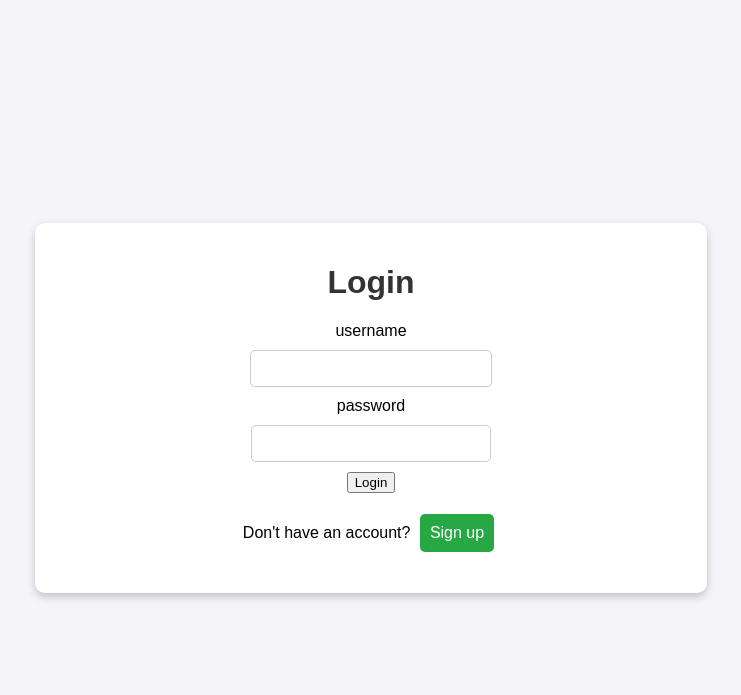
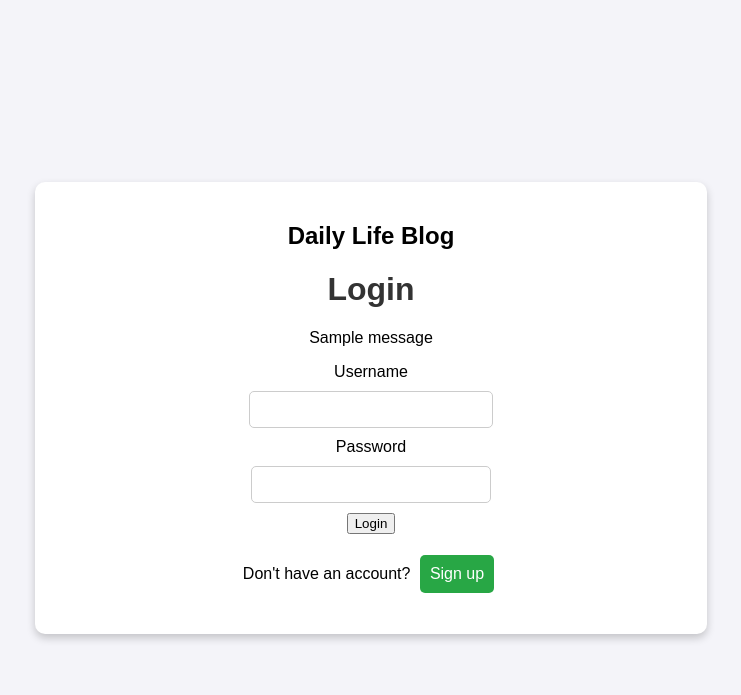
Before and after one commit to Prang752/WEB_flask, a Flask app: page /login in a window 1280 px wide. Shown: the top 695 px of the page, without its empty margins (269-1010 px from the left). Run offline with Flask 3, Linux system fonts and the light colour scheme; tables that the repository leaves empty hold one stand-in row (values such as "Sample post"); one stand-in notice (Sample message) is shown; some libraries are stand-ins or nearby versions.

Commit message:
add text Wrong passwor inlogin page

```diff
--- a/app.py
+++ b/app.py
@@ -14,6 +14,7 @@
 from flask_migrate import Migrate
 from flask.cli import AppGroup
 from flask import flash
+from flask import flash, redirect, url_for
 
 app = Flask(__name__)
 app.config['SQLALCHEMY_DATABASE_URI'] = 'sqlite:///blog.db'
@@ -83,13 +84,12 @@
         user = User.query.filter_by(username=username).first()
 
         if user is None or not check_password_hash(user.password, password):
-            return "Invalid username or password!", 400
+            flash('Invalid username or password!', 'error')
+            return redirect(url_for('login'))
 
-        # if check_password_hash(user.password, password):
         login_user(user)
         return redirect('/')
-    else:
-        return render_template('login.html')
+    return render_template('login.html')
 
 
 @app.route('/logout')
--- a/templates/index.html
+++ b/templates/index.html
@@ -4,7 +4,7 @@
 
 {% block content %}
 <div class="container mt-4">
-    <h1 class="text-center mb-4">BlogApplication</h1>
+    <h1 class="text-center mb-4">Daily Life Blog</h1>
 
     <div class="d-flex justify-content-between mb-4">
         <a href="/create" class="btn btn-primary">➕ New Post</a>
--- a/templates/login.html
+++ b/templates/login.html
@@ -4,14 +4,29 @@
 
     {% block content %}
     <div class="container mt-5">
+        <div class="d-flex justify-content-start mb-4">
+            <h2>Daily Life Blog</h2>
+        </div>
+
         <h1>Login</h1>
+
+        {% with messages = get_flashed_messages(with_categories=true) %}
+        {% if messages %}
+        <div class="alert alert-danger">
+            {% for category, message in messages %}
+            <p>{{ message }}</p>
+            {% endfor %}
+        </div>
+        {% endif %}
+        {% endwith %}
+
         <form method="POST">
             <div class="mb-3">
-                <label for="username" class="form-label">username</label>
+                <label for="username" class="form-label">Username</label>
                 <input type="text" class="form-control" id="username" name="username" required>
             </div>
             <div class="mb-3">
-                <label for="password" class="form-label">password</label>
+                <label for="password" class="form-label">Password</label>
                 <input type="password" class="form-control" id="password" name="password" required>
             </div>
             <div>
@@ -22,5 +37,4 @@
             <p>Don't have an account? <a href="{{ url_for('signup') }}" class="btn btn-link">Sign up</a></p>
         </div>
     </div>
-
     {% endblock %}
```
